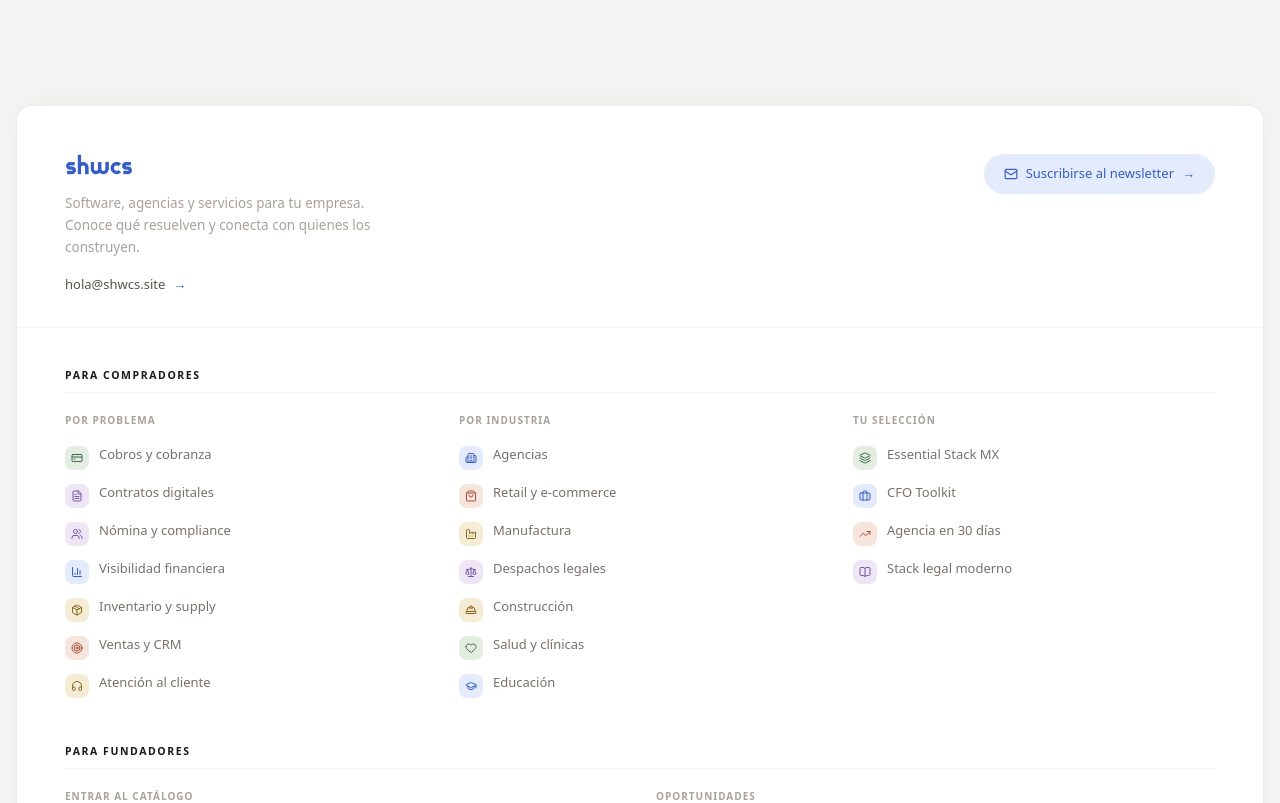
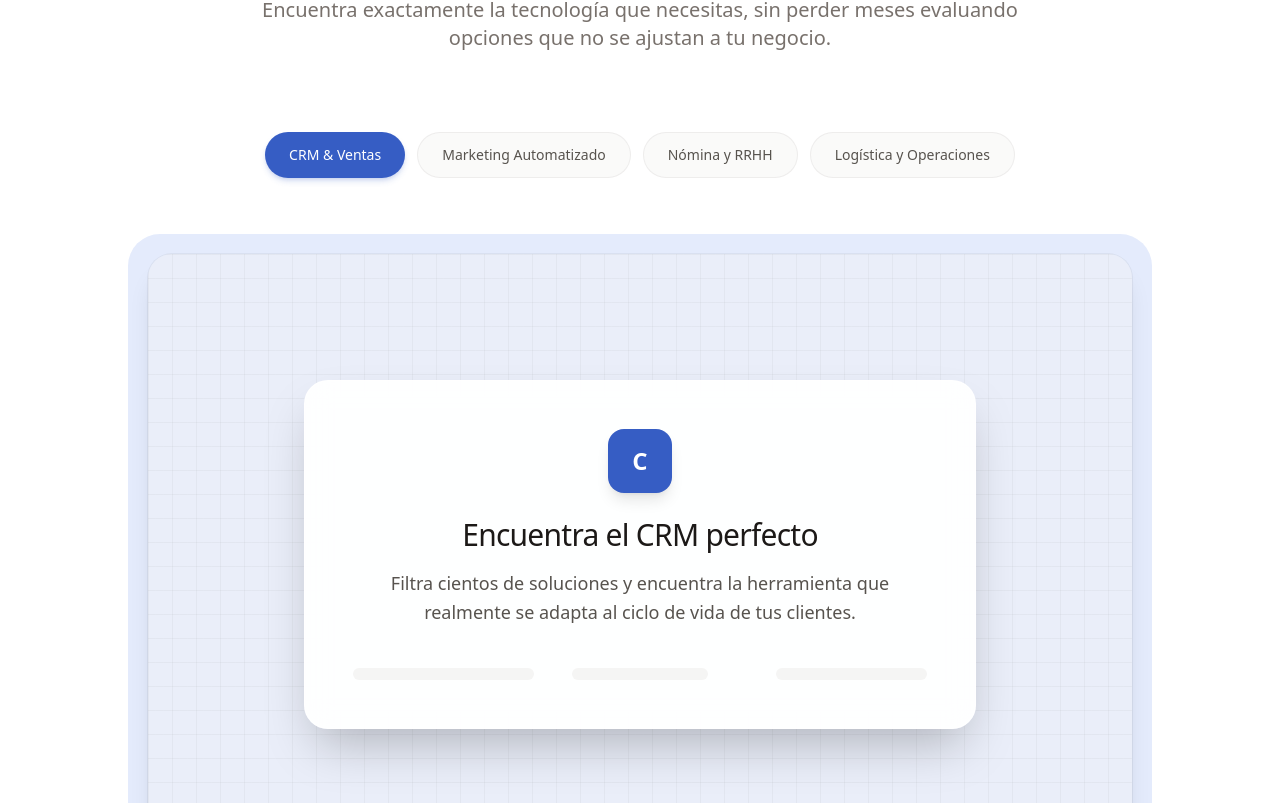
Before and after one commit to mxfounders/showcasemx, a Next.js app: page /aplicar in a window 1280 px wide. Shown: the part 2137-2940 px from the top of the page. Built offline with nearby package versions, Linux system fonts and the light colour scheme; no server answers; the database is empty.

Commit message:
feat(landing): add clay-inspired tabbed features section

```diff
--- a/src/app/[locale]/(marketing)/page.tsx
+++ b/src/app/[locale]/(marketing)/page.tsx
@@ -1,6 +1,7 @@
 import { publicProducts } from "@/lib/solutions/public";
 import { Suspense } from "react";
 import { LandingDiscovery } from "@/components/landing-discovery";
+import { LandingFeatures } from "@/components/landing-features";
 import { FounderInvitation } from "@/components/founder-invitation";
 import { getDictionary } from "@/i18n/get-dictionary";
 import type { Locale } from "@/i18n/config";
@@ -20,6 +21,7 @@ export default async function Home(
       <Suspense fallback={<div className="min-h-[70vh]" aria-label={dict.landing.loadingCatalog} />}>
         <LandingDiscovery published={published} dict={dict.landing} />
       </Suspense>
+      <LandingFeatures />
       <FounderInvitation dict={dict.landing} />
     </div>
   );
--- /dev/null
+++ b/src/components/landing-features.tsx
@@ -0,0 +1,127 @@
+"use client";
+
+import { useState } from "react";
+import { motion, AnimatePresence } from "framer-motion";
+
+const features = [
+  {
+    id: "crm",
+    label: "CRM & Ventas",
+    title: "Encuentra el CRM perfecto",
+    description: "Filtra cientos de soluciones y encuentra la herramienta que realmente se adapta al ciclo de vida de tus clientes.",
+    color: "bg-[#E4EBFC]", // using brand tones
+    imgBg: "#365DC4"
+  },
+  {
+    id: "marketing",
+    label: "Marketing Automatizado",
+    title: "Escala tus campañas sin esfuerzo",
+    description: "Descubre agencias y software para automatizar tu pauta, nutrición de leads y analítica.",
+    color: "bg-[#FEF1EC]",
+    imgBg: "#C45B36"
+  },
+  {
+    id: "rh",
+    label: "Nómina y RRHH",
+    title: "Gestiona tu talento",
+    description: "Desde reclutamiento hasta pago de nómina, compara los mejores proveedores locales.",
+    color: "bg-[#F3E8FF]",
+    imgBg: "#7C3AED"
+  },
+  {
+    id: "operaciones",
+    label: "Logística y Operaciones",
+    title: "Optimiza cada eslabón",
+    description: "Software especializado en logística, inventario y facturación electrónica.",
+    color: "bg-[#E0F2FE]",
+    imgBg: "#0284C7"
+  }
+];
+
+export function LandingFeatures() {
+  const [activeTab, setActiveTab] = useState(features[0]);
+
+  return (
+    <section className="py-24 sm:py-32 overflow-hidden bg-white">
+      <div className="mx-auto max-w-7xl px-4 sm:px-6 lg:px-8">
+        {/* Header */}
+        <div className="text-center max-w-3xl mx-auto mb-14 sm:mb-20">
+          <h2 className="text-4xl sm:text-6xl font-medium tracking-[-0.04em] text-stone-900 mb-6">
+            Líderes de industria<br />eligen shwcs
+          </h2>
+          <p className="text-lg sm:text-xl text-stone-500 leading-relaxed">
+            Encuentra exactamente la tecnología que necesitas, sin perder meses evaluando opciones que no se ajustan a tu negocio.
+          </p>
+        </div>
+
+        {/* Tabs */}
+        <div className="flex overflow-x-auto hide-scrollbar pb-4 -mx-4 px-4 sm:mx-0 sm:px-0 justify-start sm:justify-center gap-3 mb-10">
+          {features.map((feature) => {
+            const isActive = activeTab.id === feature.id;
+            return (
+              <button
+                key={feature.id}
+                onClick={() => setActiveTab(feature)}
+                className={`whitespace-nowrap px-6 py-3 rounded-full text-sm font-medium transition-all duration-300 ${
+                  isActive
+                    ? "bg-[#365DC4] text-white shadow-md shadow-[#365DC4]/20"
+                    : "bg-stone-50 text-stone-600 hover:bg-stone-100 border border-stone-200/60"
+                }`}
+              >
+                {feature.label}
+              </button>
+            );
+          })}
+        </div>
+
+        {/* Content Area */}
+        <div className="relative mx-auto max-w-5xl">
+          <div className={`rounded-[2rem] p-3 sm:p-5 transition-colors duration-700 ${activeTab.color}`}>
+            <div className="rounded-[1.5rem] overflow-hidden bg-white shadow-xl ring-1 ring-stone-900/5 h-[400px] sm:h-[600px] relative">
+              <AnimatePresence mode="wait">
+                <motion.div
+                  key={activeTab.id}
+                  initial={{ opacity: 0, y: 15 }}
+                  animate={{ opacity: 1, y: 0 }}
+                  exit={{ opacity: 0, y: -15 }}
+                  transition={{ duration: 0.4, ease: [0.16, 1, 0.3, 1] }}
+                  className="absolute inset-0 flex flex-col items-center justify-center p-8 text-center"
+                >
+
+                  {/* Decorative Mockup Background */}
+                  <div
+                    className="absolute inset-0 opacity-10 transition-colors duration-700"
+                    style={{ backgroundColor: activeTab.imgBg }}
+                  />
+
+                  {/* Grid pattern overlay */}
+                  <div className="absolute inset-0 bg-[linear-gradient(to_right,#80808012_1px,transparent_1px),linear-gradient(to_bottom,#80808012_1px,transparent_1px)] bg-[size:24px_24px]"></div>
+
+                  {/* Floating Content Card (Simulating the mockup) */}
+                  <div className="relative z-10 bg-white/95 backdrop-blur-md p-8 sm:p-12 rounded-3xl max-w-2xl shadow-2xl border border-white/50 w-full">
+                    <div
+                      className="w-16 h-16 rounded-2xl mb-6 mx-auto flex items-center justify-center text-white text-2xl font-bold shadow-lg"
+                      style={{ backgroundColor: activeTab.imgBg }}
+                    >
+                      {activeTab.label.charAt(0)}
+                    </div>
+                    <h3 className="text-3xl font-medium tracking-tight mb-4 text-stone-900">{activeTab.title}</h3>
+                    <p className="text-lg text-stone-600 leading-relaxed">{activeTab.description}</p>
+
+                    {/* Fake UI Elements */}
+                    <div className="mt-10 grid grid-cols-3 gap-4">
+                      <div className="h-3 bg-stone-100 rounded-full w-full"></div>
+                      <div className="h-3 bg-stone-100 rounded-full w-3/4 mx-auto"></div>
+                      <div className="h-3 bg-stone-100 rounded-full w-5/6 ml-auto"></div>
+                    </div>
+                  </div>
+
+                </motion.div>
+              </AnimatePresence>
+            </div>
+          </div>
+        </div>
+      </div>
+    </section>
+  );
+}
```
